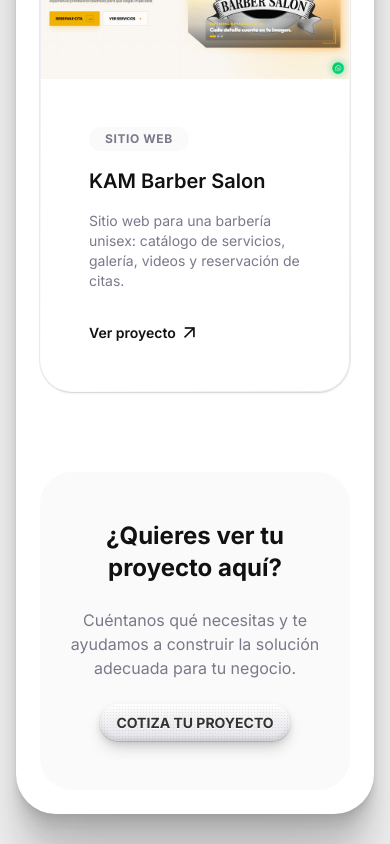
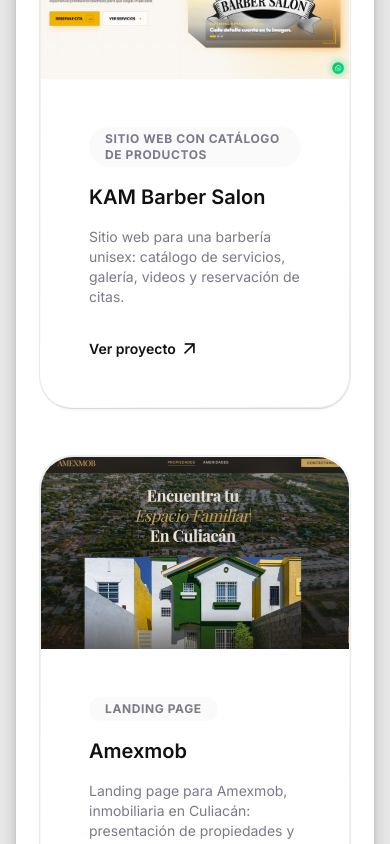
Before and after one commit to bna92/Nabure-Systems-Web, a React (Vite) app: page /portafolio in a window 390 px wide. Shown: the part 1760-2604 px from the top of the page. Built offline with nearby package versions, Linux system fonts and the light colour scheme.

Commit message:
portafolio add inmobilaria page

```diff
--- a/src/data/portfolio.ts
+++ b/src/data/portfolio.ts
@@ -1,6 +1,7 @@
 import posSystemImg from "@/assets/portfolio/pos-system.png";
 import copeSystemImg from "@/assets/portfolio/cope-system.png";
 import kamBarberImg from "@/assets/portfolio/kam-barber.png";
+import amexmobImg from "@/assets/portfolio/amexmob.jpg";
 
 export interface PortfolioProject {
   id: string;
@@ -36,10 +37,19 @@ export const portfolioProjects: PortfolioProject[] = [
   {
     id: "kam-barber-salon",
     title: "KAM Barber Salon",
-    category: "Sitio web",
+    category: "Sitio web con catálogo de productos",
     description:
       "Sitio web para una barbería unisex: catálogo de servicios, galería, videos y reservación de citas.",
     url: "https://www.kambarbersalon.com/",
     image: kamBarberImg,
   },
+  {
+    id: "amexmob",
+    title: "Amexmob",
+    category: "Landing page",
+    description:
+      "Landing page para Amexmob, inmobiliaria en Culiacán: presentación de propiedades y contacto directo para agendar una visita.",
+    url: "https://inmobiliaria-inky-seven.vercel.app/",
+    image: amexmobImg,
+  },
 ];
--- a/src/pages/Portafolio.tsx
+++ b/src/pages/Portafolio.tsx
@@ -27,11 +27,18 @@ export default function Portafolio() {
                       alt={project.title}
                       className="h-full w-full object-cover object-top"
                     />
-                  ) : (
+                  ) : project.comingSoon ? (
                     <div className="flex h-full flex-col items-center justify-center gap-2 text-on-surface-variant">
                       <Icon name="hourglass_top" className="text-3xl" />
                       <span className="text-label-md font-semibold uppercase tracking-widest">
                         Próximamente
+                      </span>
+                    </div>
+                  ) : (
+                    <div className="flex h-full flex-col items-center justify-center gap-2 text-on-surface-variant">
+                      <Icon name="language" className="text-3xl" />
+                      <span className="text-label-md font-semibold uppercase tracking-widest">
+                        Ver sitio en vivo
                       </span>
                     </div>
                   )}
```
Also changed, not shown: src/assets/portfolio/amexmob.jpg (added).
